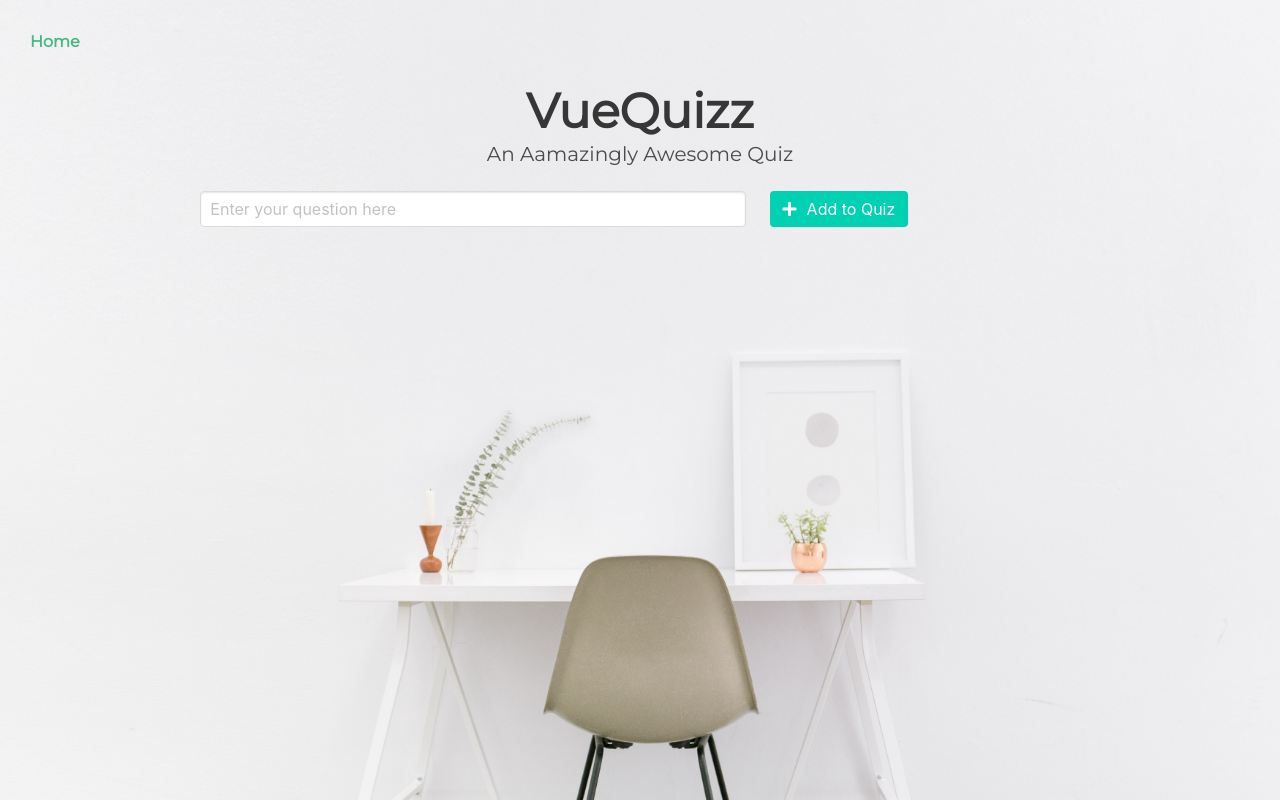
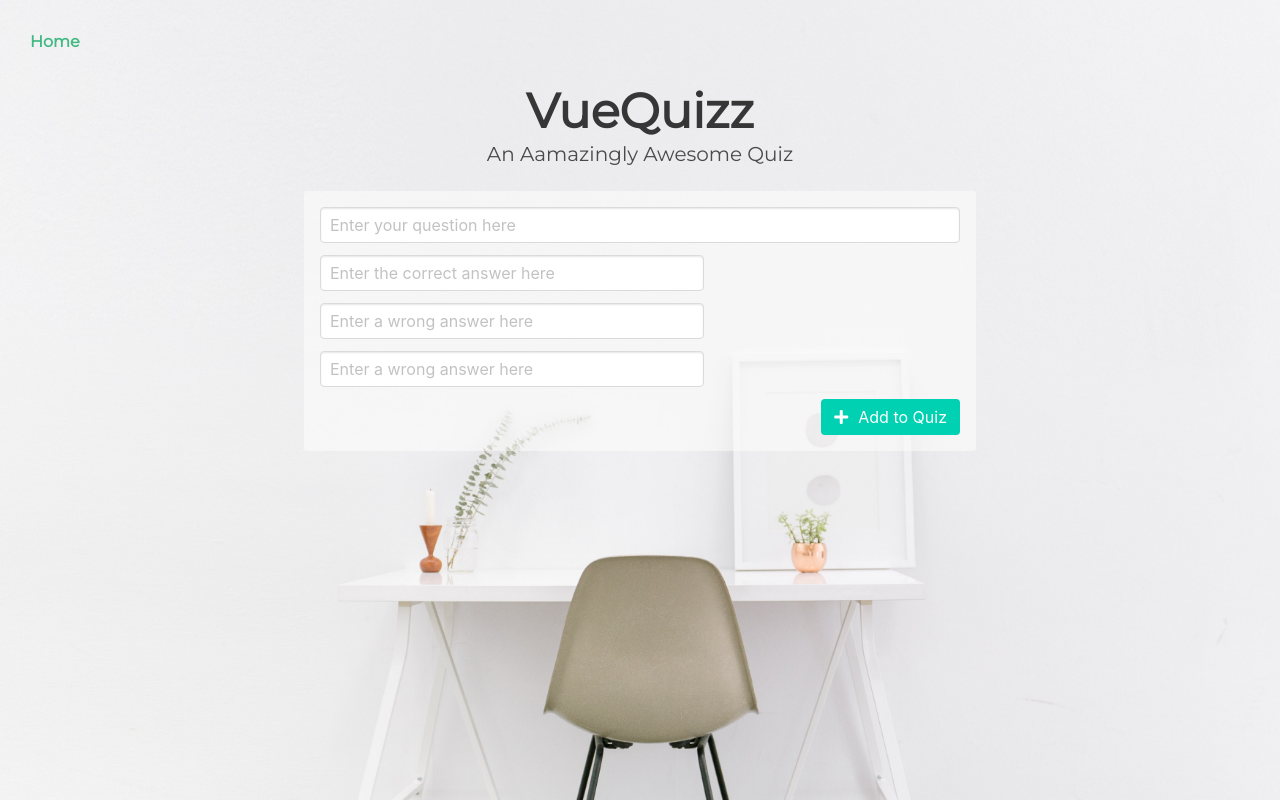
Before and after one commit to sahil-verma/VueQuizz, a Vue app in the folder frontend/: page / in a window 1280 px wide. Built offline with nearby package versions, Linux system fonts and the light colour scheme; no server answers; a web font is replaced by a local one.

Commit message:
Edited the add question form design

```diff
--- a/frontend/src/components/AddQuestion.vue
+++ b/frontend/src/components/AddQuestion.vue
@@ -1,13 +1,38 @@
 <template>
   <section class="container">
-    <div class="columns">
-      <div class="column is-three-fifths is-block-mobile">
-        <input type="text" class="input" v-model="question.text" placeholder="Enter your question here" style="width:80%">
+    <div id="add-form">
+      <div class="field">
+        <div class="control">
+          <input id="question-input-box" class="input" type="text" placeholder="Enter your question here" v-model="question.text">
+        </div>
       </div>
-      <div class="column is-block-mobile">
-        <button v-on:click.stop="addButtonClick" class="button is-primary"><i class="fas fa-plus"></i>Add to Quiz</button>
+
+      <div class="field">
+        <div class="control">
+          <input id="answer-input-box" class="input" type="text" placeholder="Enter the correct answer here" v-model="question.correctAnswer">
+        </div>
+      </div>
+
+      <div class="field">
+        <div class="control">
+          <input id="answer-input-box" class="input" type="text" placeholder="Enter a wrong answer here">
+        </div>
+      </div>
+
+      <div class="field">
+        <div class="control">
+          <input id="answer-input-box" class="input" type="text" placeholder="Enter a wrong answer here">
+        </div>
+      </div>
+
+      <div class="field add-button-container">
+        <div class="control">
+          <button v-on:click.stop="addButtonClick" class="button is-primary"><i class="fas fa-plus"></i>Add to Quiz</button>
+        </div>
       </div>
     </div>
+
+
 
   </section>
 </template>
@@ -46,12 +71,48 @@ export default class AddQuestion extends Vue {
 </script>
 
 <style scoped lang="scss">
-section > div > div:first-child {
-  text-align: right;
+section {
+  display: flex;
+  flex-direction: row;
+  justify-content: center;
+  align-content: center;
 }
-section > div > div:nth-child(2) {
-  text-align: left;
+
+#add-form {
+  display: flex;
+  flex-direction: column;
+  justify-content: center;
+  text-align: center;
+  align-items: center;
+  width: fit-content;
+  padding: 1em;
+  background-color: rgba($color: #ffffff, $alpha: 0.5);
+  border-radius: 3px;
+
+  &:hover {
+      box-shadow: 0px 0px 3px rgba($color: #000000, $alpha: 0.3);
+    }
+
+  & #question-input-box {
+      width: 50vw;
+    }
+
+  & #answer-input-box {
+      width: 30vw;
+    }
+
+  & .add-button-container {
+      width: 100%;
+      & .control {
+        text-align: right;
+      }
+    }
+
+    & .field:not(:last-child) {
+        width: 100%;
+      }
 }
+
 i[class="fas fa-plus"] {
   padding-right: 10px;
 }
--- a/frontend/src/services/quiz.api.ts
+++ b/frontend/src/services/quiz.api.ts
@@ -12,7 +12,7 @@ export class QuizApiService {
         });
 
         // test connection on creation
-        this.testConnection();
+        //this.testConnection();
     }
 
     // TEST: testing api connection
```
